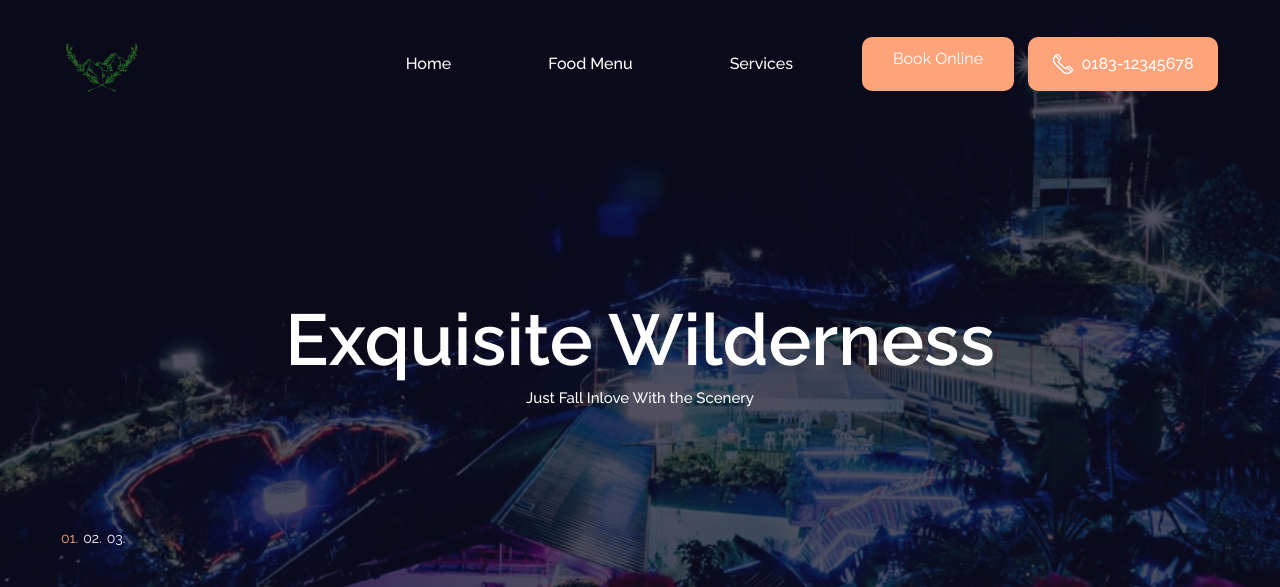
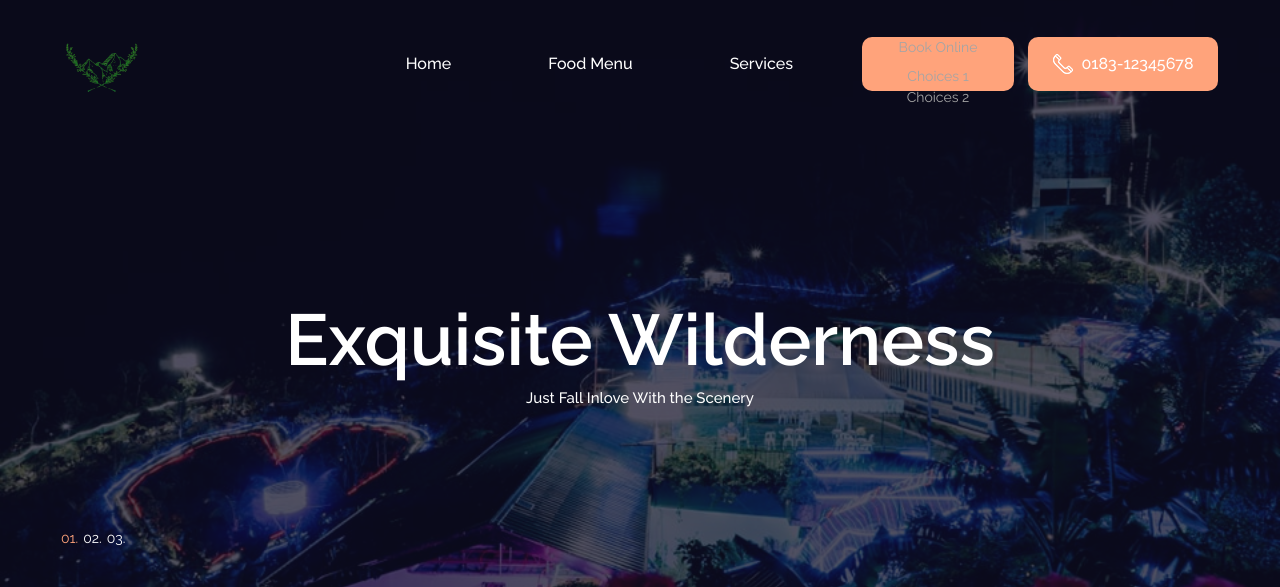
Before and after one commit to renmatata/CMV_Website, a PHP site: page / in a window 1280 px wide. Shown: the top 587 px of the page. Run offline with PHP 8.4, Linux system fonts and the light colour scheme; some libraries are stand-ins or nearby versions.

Commit message:
added booking online dropdown

```diff
--- a/views/header.php
+++ b/views/header.php
@@ -19,6 +19,7 @@
   <link href="plugins/colorbox/colorbox.css" rel="stylesheet" type="text/css" />
   <link rel="stylesheet" type="text/css" href="styles/main_styles.css" />
   <link rel="stylesheet" type="text/css" href="styles/responsive.css" />
+  <link rel="stylesheet" type="text/css" href="styles/booking_dropdown">
 </head>
 
 <body>
@@ -53,11 +54,11 @@
             </ul>
           </nav>
 
-          <div class="book_button" style="position: relative; text-align: center;">
-    <label for="book_online_link" id="book_online_link" style="cursor: pointer; color: white; padding: 10px; font-size: 16px;">Book Online</label>
-    <div id="booking_options" style="display: none; position: absolute; top: 100%; left: 0; width: 150px; box-shadow: 0 2px 4px rgba(0, 0, 0, 0.1); z-index: 1;">
-        <div onclick="window.location.href='index.php?m=reservation1'" onmouseover="this.style.backgroundColor='#555'" onmouseout="this.style.backgroundColor='transparent'" style="cursor: pointer; color: white; padding: 10px; border-bottom: none;">Choices 1</div>
-        <div onclick="window.location.href='index.php?m=reservation'" onmouseover="this.style.backgroundColor='#555'" onmouseout="this.style.backgroundColor='transparent'" style="cursor: pointer; color: white; padding: 10px; border-bottom: none;">Choices 2</div>
+          <div class="book_button">
+    <label for="book_online_link" id="book_online_link">Book Online</label>
+    <div id="booking_options">
+        <div onclick="window.location.href='index.php?m=reservation1'" onmouseover="this.style.backgroundColor='#555'" onmouseout="this.style.backgroundColor='transparent'">Choices 1</div>
+        <div onclick="window.location.href='index.php?m=reservation'" onmouseover="this.style.backgroundColor='#555'" onmouseout="this.style.backgroundColor='transparent'">Choices 2</div>
     </div>
 </div>
 
```
Also changed, not shown: 1 other file.
